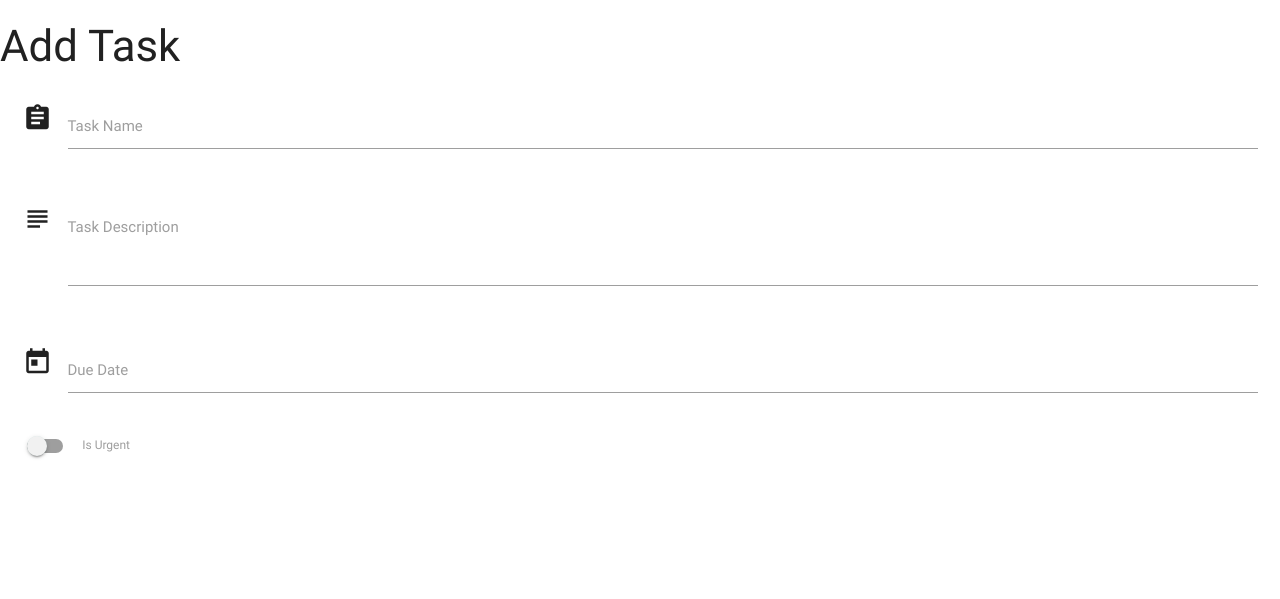
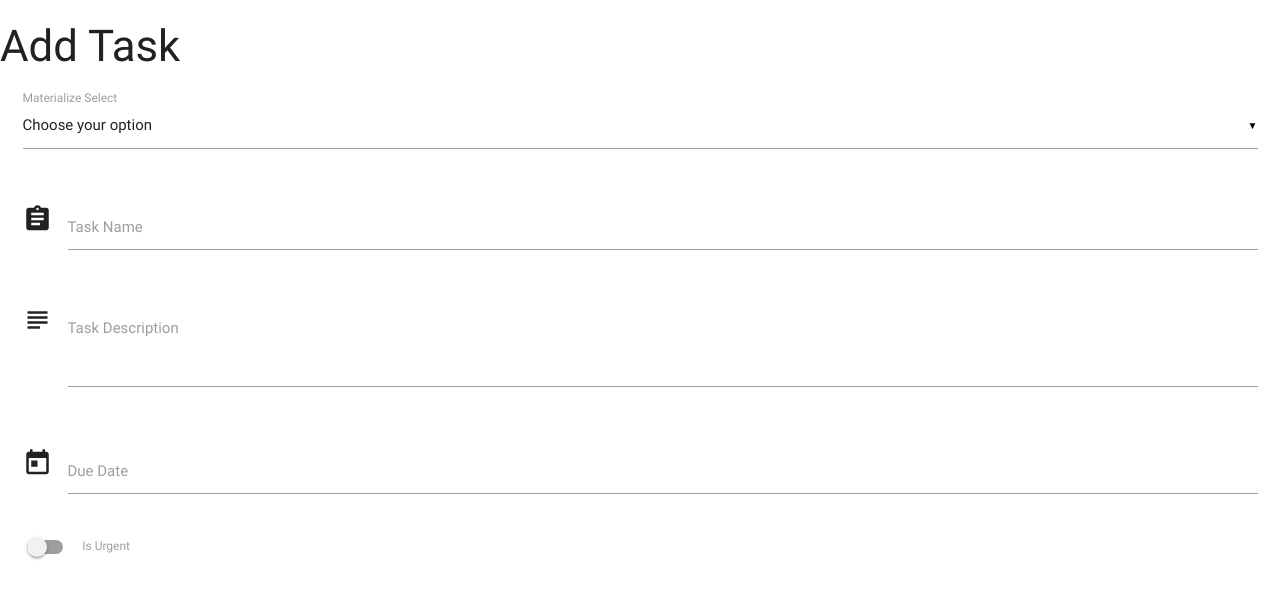
Before and after one commit to jjackson19862017/TaskManagerProject, a Flask app: page /add_task in a window 1280 px wide. Shown: the top 599 px of the page. Run offline with Flask 2, Linux system fonts and the light colour scheme; some libraries are stand-ins or nearby versions.

Commit message:
Added Select Option
Signed-off-by: Stephen Jackson <jjackson19862017@gmail.com>

```diff
--- a/templates/addtask.html
+++ b/templates/addtask.html
@@ -2,6 +2,17 @@
 <h3>Add Task</h3>
 <div class="row">
     <form action="" method="POST" class="col s12">
+        <div class="row">
+            <div class="input-field col s12">
+                <select>
+                    <option value="" disabled selected>Choose your option</option>
+                    <option value="1">Option 1</option>
+                    <option value="2">Option 2</option>
+                    <option value="3">Option 3</option>
+                </select>
+                <label>Materialize Select</label>
+            </div>
+        </div>
         <div class="row">
             <div class="input-field col s12">
                 <i class="material-icons prefix">assignment</i>
--- a/templates/base.html
+++ b/templates/base.html
@@ -10,7 +10,8 @@
         {% endblock %}
         <script src="https://cdnjs.cloudflare.com/ajax/libs/jquery/3.2.1/jquery.min.js" integrity="sha256-hwg4gsxgFZhOsEEamdOYGBf13FyQuiTwlAQgxVSNgt4=" crossorigin="anonymous"></script>
         <script src="https://cdnjs.cloudflare.com/ajax/libs/materialize/0.100.2/js/materialize.min.js"></script>
-        <script type="text/javascript">$(document).ready(function(){$('.collapsible').collapsible();});</script>
+        <script type="text/javascript">$(document).ready(function(){$('.collapsible').collapsible();});
+        $('select').material_select();</script>
 <script>
         $('.datepicker').pickadate({
     selectMonths: true, // Creates a dropdown to control month
```
